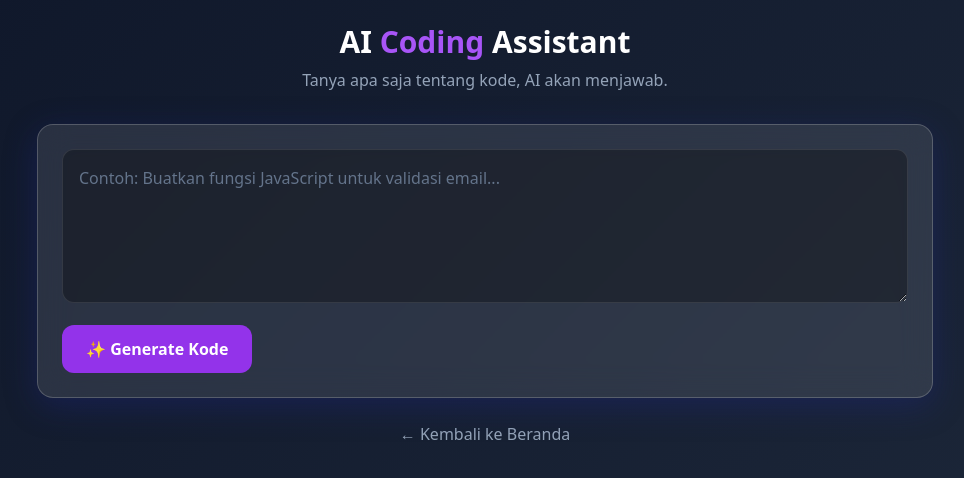
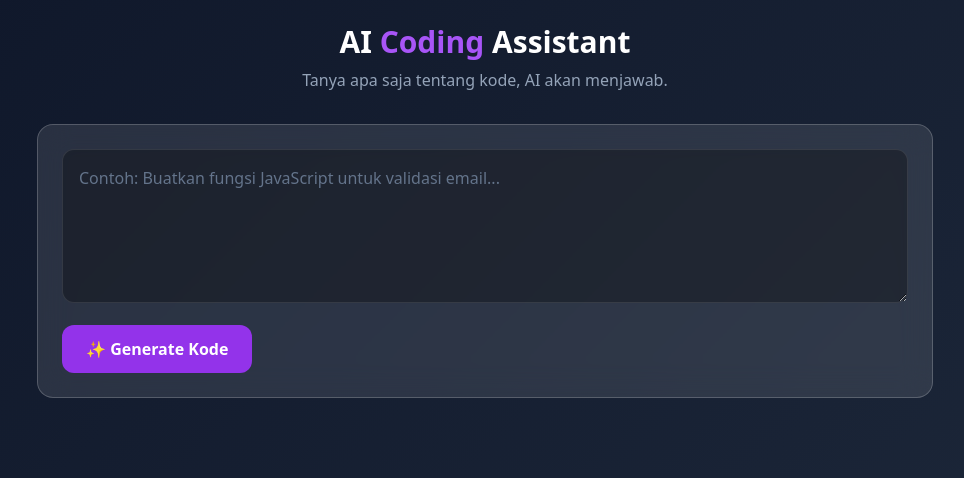
Before and after one commit to Skyzo-himonoto/TetrisCloud, a Next.js app: page /tools/coding in a window 1280 px wide. Shown: the top 478 px of the page, without its empty margins (155-1119 px from the left). Built offline with nearby package versions, Linux system fonts and the light colour scheme.

Commit message:
Update page.tsx

```diff
--- a/src/app/tools/coding/page.tsx
+++ b/src/app/tools/coding/page.tsx
@@ -36,7 +36,6 @@ export default function CodingPage() {
   return (
     <main className="min-h-screen p-6">
       <div className="max-w-4xl mx-auto space-y-6">
-
         <div className="text-center mb-8">
           <h1 className="text-3xl font-bold text-white">
             AI <span className="text-purple-500">Coding</span> Assistant
@@ -44,7 +43,7 @@ export default function CodingPage() {
           <p className="text-slate-400 mt-2">Tanya apa saja tentang kode, AI akan menjawab.</p>
         </div>
 
-        <div className="bg-white/10 backdrop-blur-lg border border-white/20 rounded-2xl p-6 shadow-[0_8px_32px_0_rgba(31,38,135,0.37)]">
+        <div className="bg-white/10 backdrop-blur-lg border border-white/20 rounded-2xl p-6">
           <textarea
             className="w-full bg-black/30 border border-white/10 rounded-xl p-4 text-white placeholder-slate-500 focus:outline-none focus:border-purple-500"
             rows={5}
@@ -55,27 +54,20 @@ export default function CodingPage() {
           <button
             onClick={handleGenerate}
             disabled={isLoading}
-            className="mt-4 bg-purple-600 hover:bg-purple-700 disabled:bg-purple-900 text-white px-6 py-3 rounded-xl font-semibold transition-all w-full md:w-auto"
+            className="mt-4 bg-purple-600 hover:bg-purple-700 disabled:bg-purple-900 text-white px-6 py-3 rounded-xl font-semibold w-full md:w-auto"
           >
             {isLoading ? '⏳ Memproses...' : '✨ Generate Kode'}
           </button>
         </div>
 
         {result && (
-          <div className="bg-white/5 backdrop-blur-lg border border-white/20 rounded-2xl p-6 shadow-lg">
+          <div className="bg-white/5 backdrop-blur-lg border border-white/20 rounded-2xl p-6">
             <h3 className="text-white font-semibold mb-3">Hasil:</h3>
             <pre className="bg-black/50 p-4 rounded-xl text-green-400 text-sm overflow-x-auto whitespace-pre-wrap">
               <code>{result}</code>
             </pre>
           </div>
         )}
-
-        <div className="text-center mt-8">
-          <a href="/" className="text-slate-400 hover:text-white transition-colors">
-            ← Kembali ke Beranda
-          </a>
-        </div>
-
       </div>
     </main>
   );
```
